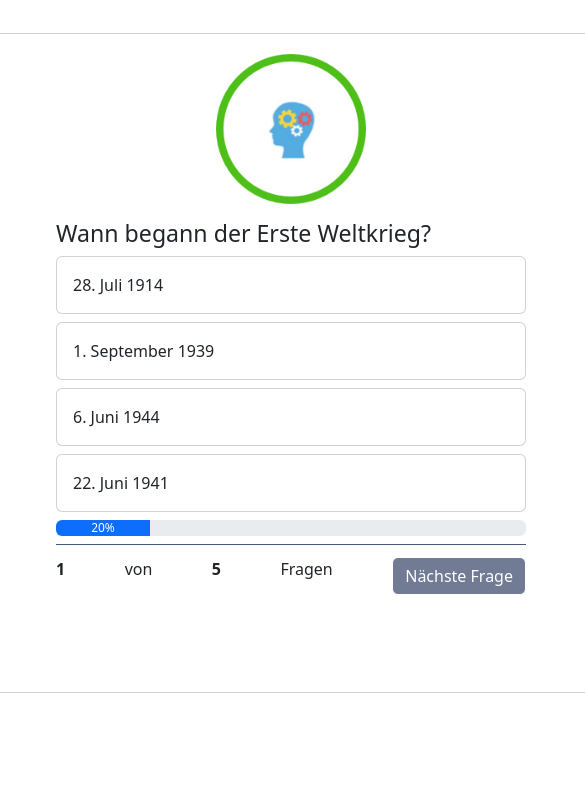
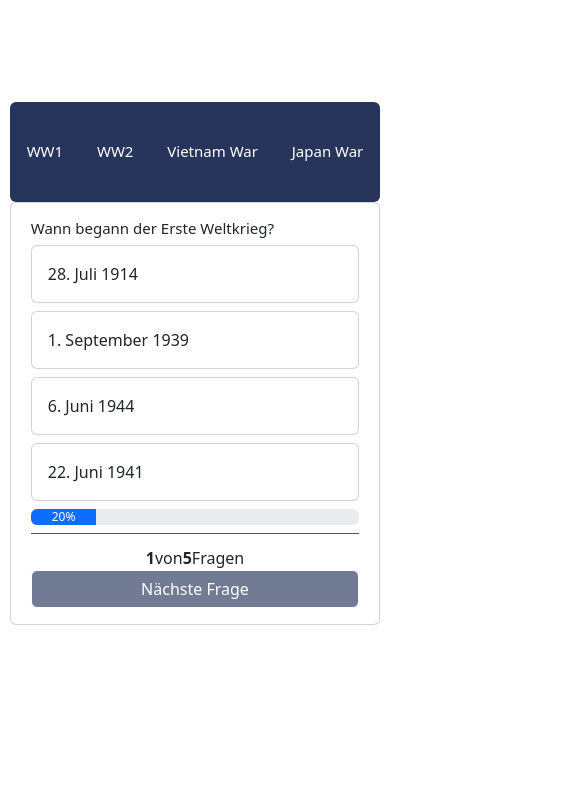
Before and after one commit to artir97/QuizApp, a website: page index.html in a window 390 px wide. Shown: the part 59-844 px from the top of the page, 585 px wide, since content can reach past the window. Drawn offline with nearby package versions, Linux system fonts and the light colour scheme.

Commit message:
pretty much done now

```diff
--- a/index.html
+++ b/index.html
@@ -12,14 +12,14 @@
 </head>
 
 <body onload="init()">
-    <nav class="navbar fixed-top">
+    <nav class="hide-nav navbar fixed-top">
         <div class="container-fluid">
             <a class="navbar-brand" href="#">Quizzapp</a>
         </div>
     </nav>
 
     <div class="center">
-        <div class="flex">
+        <div class="flex column">
             <div class="menu-container">
                 <div class="menu">
                     <div id="ww1" onclick="chooseTopic('ww1')">WW1</div>
@@ -47,36 +47,36 @@
                 <img src="img/brain result.png" class="card-img" alt="...">
 
                 <div class="card-body">
-                    <h3 class="mx-5" id="question">frage</h3>
+                    <h3 class="mx-1" id="question">frage</h3>
 
-                    <div class="card mb-2 mx-5 quiz-answer" onclick="answer('answer_1')">
+                    <div id="answers" class="card mb-2 mx-1 quiz-answer" onclick="answer('answer_1')">
                         <div class="card-body" id="answer_1">
                             <!-- rendered by init() -> showQuestionsAndAnswers() -->
                         </div>
                     </div>
 
-                    <div class="card mb-2 mx-5 quiz-answer" onclick="answer('answer_2')">
+                    <div class="card mb-2 mx-1 quiz-answer" onclick="answer('answer_2')">
                         <div class="card-body" id="answer_2">
                             <!-- rendered by init() -> showQuestionsAndAnswers() -->
                         </div>
                     </div>
 
-                    <div class="card mb-2 mx-5 quiz-answer" onclick="answer('answer_3')">
+                    <div class="card mb-2 mx-1 quiz-answer" onclick="answer('answer_3')">
                         <div class="card-body" id="answer_3">
                             <!-- rendered by init() -> showQuestionsAndAnswers() -->
                         </div>
                     </div>
 
 
-                    <div class="card mb-2 mx-5 quiz-answer" onclick="answer('answer_4')">
+                    <div class="card mb-2 mx-1 quiz-answer" onclick="answer('answer_4')">
                         <div class="card-body" id="answer_4">
                             <!-- rendered by init() -> showQuestionsAndAnswers() -->
                         </div>
                     </div>
-                    <div class="progress mt-2 mb-2 mx-5">
+                    <div class="progress mt-2 mb-2 mx-1">
                         <div id="progress-bar" class="progress-bar" role="progressbar" style="width: 0%;"></div>
                     </div>
-                    <div id="questions" class="mx-5 flex question-footer">
+                    <div id="questions" class="mx-1 flex question-footer">
                         <!-- rendered by init() -->
                     </div>
                 </div>
--- a/style.css
+++ b/style.css
@@ -100,3 +100,104 @@ nav a {
     border-left:10px solid #fff ;
 
 }
+
+
+@media(max-height: 1000px){
+    .hide-nav {
+        display: none!important;
+    }
+}
+
+@media(max-width: 950px){
+    .column {
+        display: flex;
+        flex-direction: column;
+    }
+
+    .menu-container {
+        width: 600px;
+        height: 100px;
+        border-radius: 0.375rem;
+    }
+
+    .main-card {
+        border-radius: 0.375rem!important;
+    }
+
+    .menu {
+        display: flex;
+        justify-content: space-around;
+    }
+
+    .menu div {
+        padding: 0;
+        border-right: 10px solid transparent;
+    }
+
+    .menu div:hover {
+        background-color: #49577e;
+        border-left: 10px solid transparent;
+        border-right: 10px solid transparent;
+        border-radius: 20px;
+    }
+
+    #end-screen {
+        width: auto;
+    }
+}
+
+@media(max-width: 650px){
+    .main-card {
+        width: 95vw!important;
+    }
+
+    .menu-container {
+        width: 95vw;
+    }
+}
+
+@media(max-width: 540px){
+   .menu {
+    font-size: 15px;
+   }
+
+   #question-body img {
+    display: none;
+   }
+
+   h3 {
+    font-size: 20px!important;
+   }
+
+   #questions {
+    flex-direction: column;
+   }
+
+   #questions div {
+    display: flex;
+    justify-content: center;
+   }
+}
+
+@media(max-width: 480px){
+    h3 {
+        font-size: 15px!important;
+    }
+
+    #end-screen{
+        width: 95vw;
+    }
+
+    #end-screen img{
+        display: none;
+    }
+}
+
+@media(max-width: 320px){
+    h3 {
+        font-size: 14px!important;
+    }
+    .menu {
+        font-size: 11px;
+    }
+}
--- a/templates.js
+++ b/templates.js
@@ -2,7 +2,9 @@
 function totalQuestionsHtml(questionArr, currentQuestion) {
     return (
     `
+    <div>
     <b>${currentQuestion+1}</b> von <b>${questionArr.length}</b> Fragen
+    </div>
     <button class="btn" disabled id="next-button" onclick="nextQuestion()">Nächste Frage</button>
     `
     );
```
